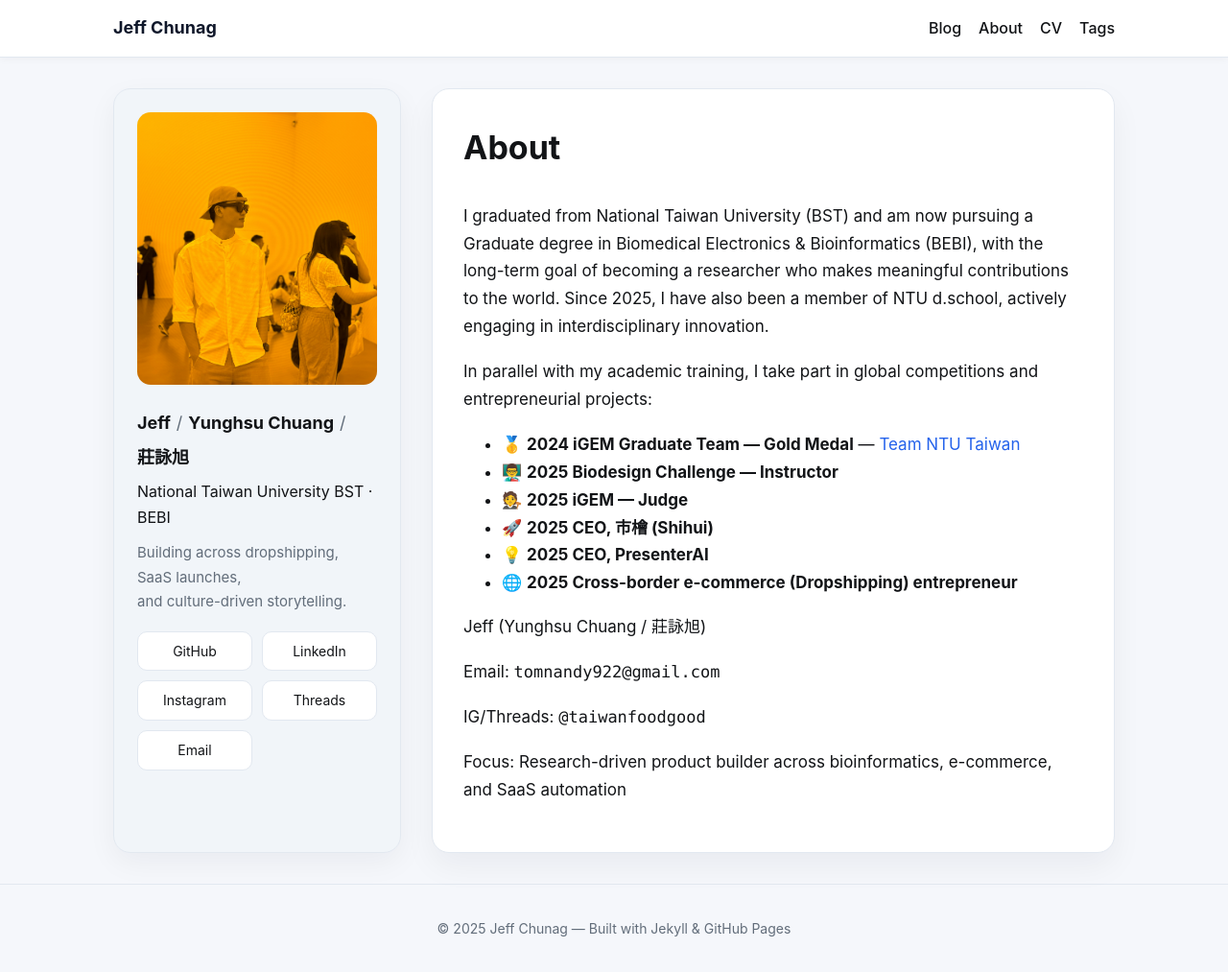
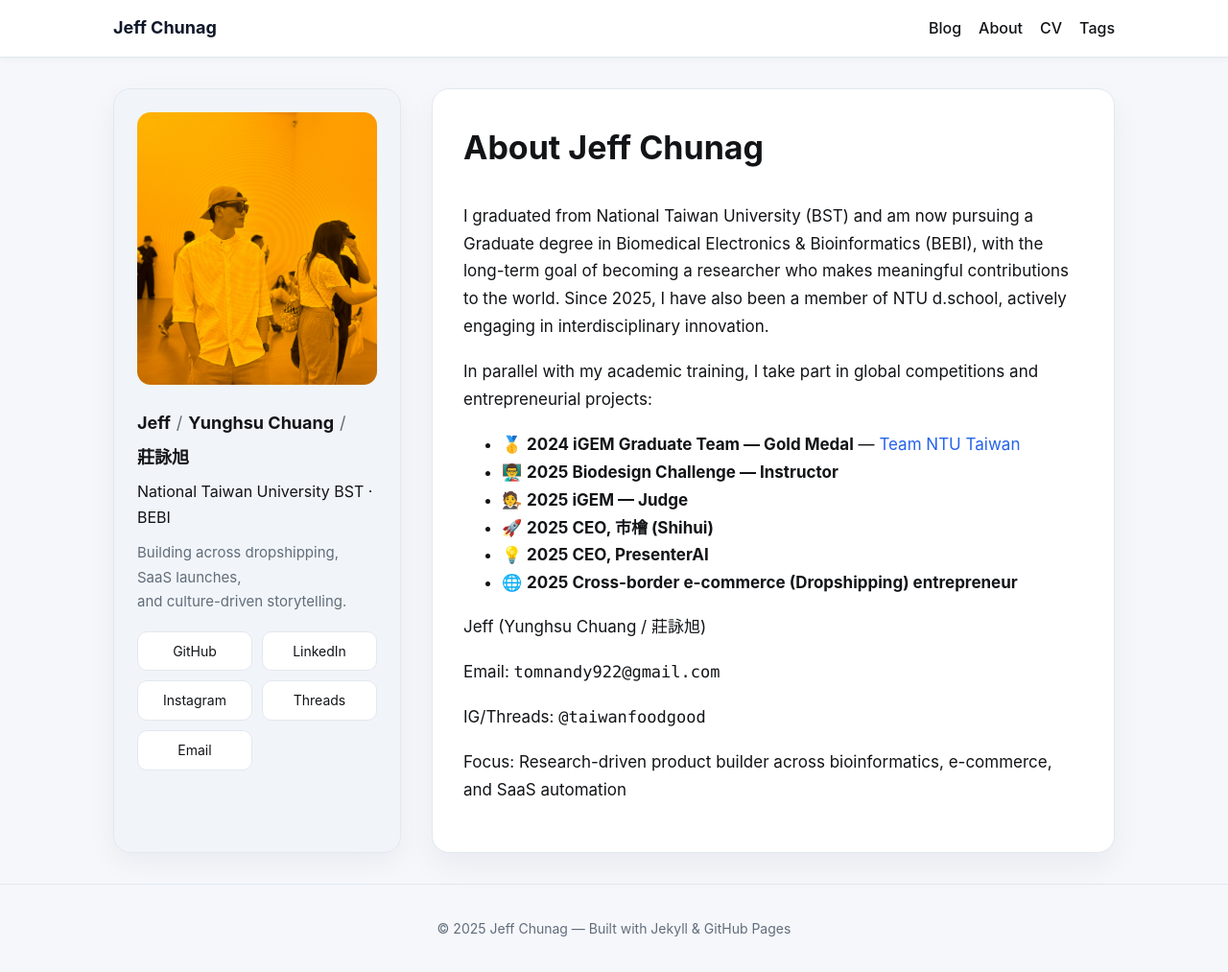
Before and after one commit to Jeff20151/personal_website, a Jekyll site: the page built from about.md, in a window 1280 px wide and 1013 px high. Shown: the whole window at 96% size. Built offline with Jekyll 4.4.1, drawn with Linux system fonts in a browser that asks for light colours.

Commit message:
Update branding name and about title

```diff
--- a/_includes/header.html
+++ b/_includes/header.html
@@ -1,5 +1,5 @@
 <nav class="nav">
-  <a class="brand" href="{{ '/' | relative_url }}">{{ site.title }}</a>
+  <a class="brand" href="{{ '/' | relative_url }}">{{ site.author.name }}</a>
   <ul>
     {% for item in site.nav %}
       <li><a href="{{ item.url | relative_url }}">{{ item.title }}</a></li>
--- a/about.md
+++ b/about.md
@@ -1,6 +1,6 @@
 ---
 layout: page
-title: About
+title: About Jeff Chunag
 permalink: /about
 ---
 
```
